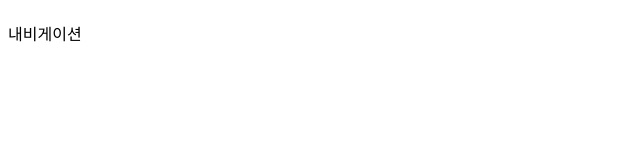
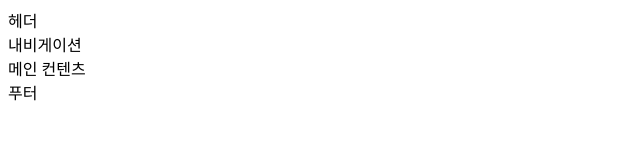
Before and after one commit to rociokim/fuus13, a plain HTML site: page index.html in a window 1280 px wide. Shown: the whole page, without its empty margins (0-640 px from the left). Drawn offline with Linux system fonts and the light colour scheme.

Commit message:
누락된 구조 추가

```diff
--- a/index.html
+++ b/index.html
@@ -6,8 +6,9 @@
         <title>모바일 웹 - 김예은</title>
     </head>
     <body>
-        <h1><div class="appHeader"></div></h1>
+        <header class="appHeader">헤더</header>
         <nav class="appNavigation">내비게이션</nav>
-        <main class="appMain"></main>
+        <main class="appMain">메인 컨텐츠</main>
+        <footer class="appFooter">푸터</footer>
     </body>
 </html>
```
